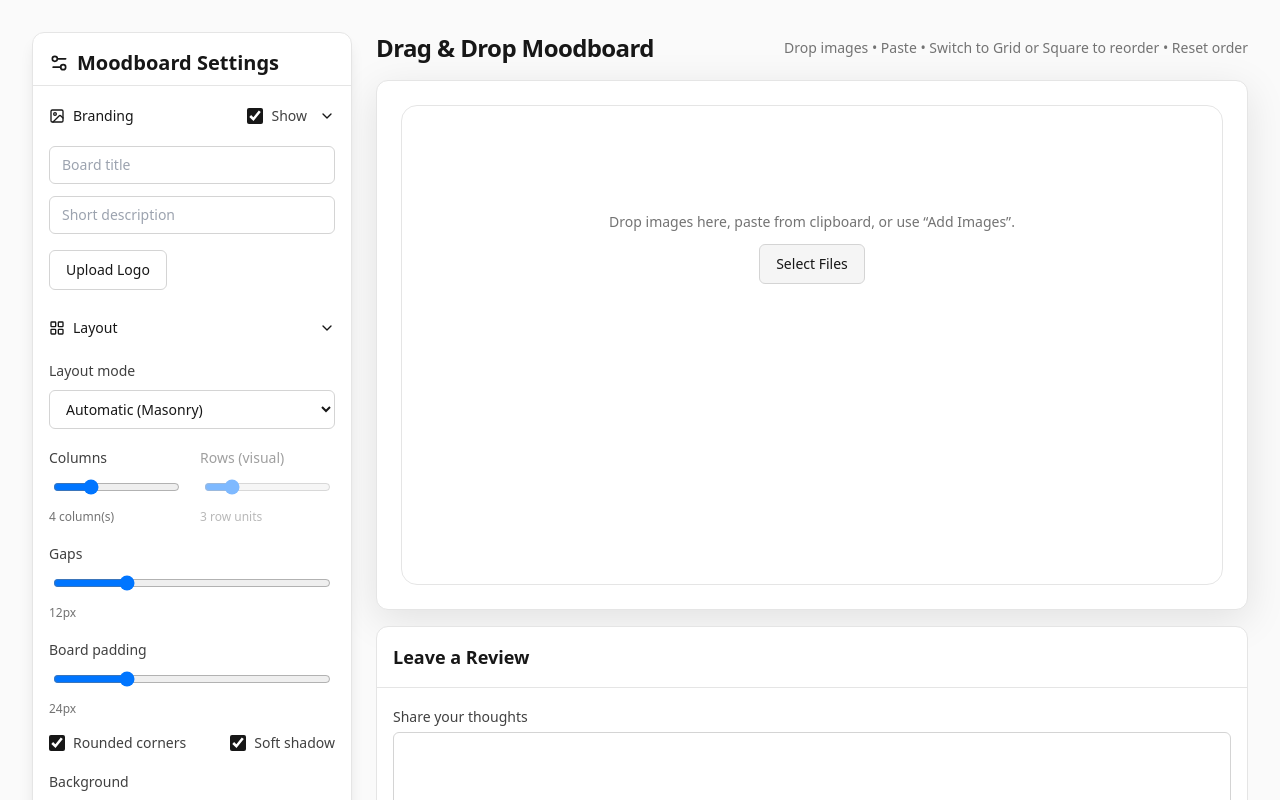
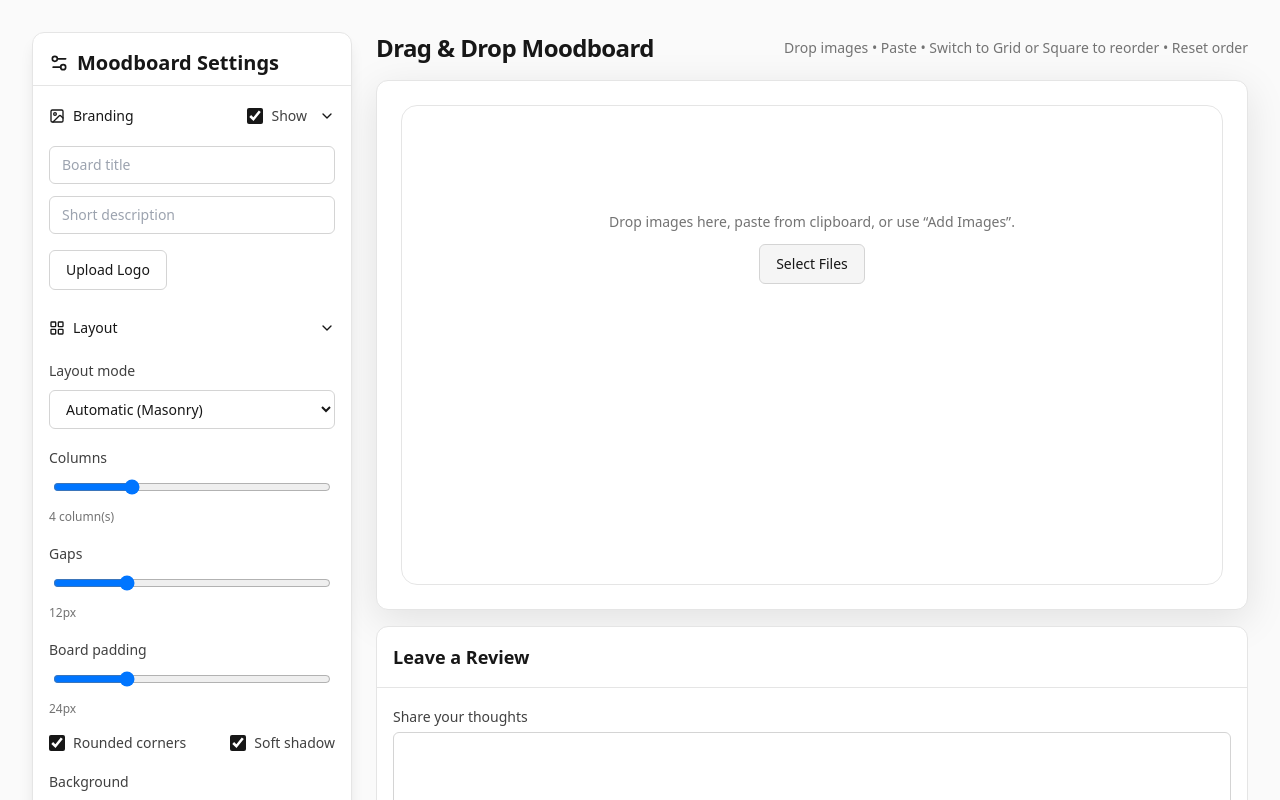
Before and after one commit to kngzero/ML-Moodboard-Maker, a React (Vite) app: page / in a window 1280 px wide. Shown: the top 800 px of the page. Built offline with nearby package versions, Linux system fonts and the light colour scheme.

Commit message:
Hide row slider outside grid layout

```diff
--- a/src/App.jsx
+++ b/src/App.jsx
@@ -283,17 +283,19 @@ export default function MoodboardMaker() {
                     <option value="square">Flexible grid (resizable tiles)</option>
                   </SelectBox>
                 </div>
-                <div className="grid grid-cols-2 gap-4">
+                <div className={cx("grid gap-4", layoutMode === "grid" ? "grid-cols-2" : "grid-cols-1")}>
                   <div className="space-y-2">
                     <Label className="text-sm">Columns</Label>
                     <div className="px-1"><Slider min={1} max={12} step={1} value={[columns]} onValueChange={([v]) => setColumns(v)} /></div>
                     <div className="text-xs text-neutral-500">{columns} column(s)</div>
                   </div>
-                  <div className={cx("space-y-2", layoutMode !== "grid" ? "opacity-50 pointer-events-none" : "")}>
-                    <Label className="text-sm">Rows (visual)</Label>
-                    <div className="px-1"><Slider min={1} max={12} step={1} value={[rows]} onValueChange={([v]) => setRows(v)} /></div>
-                    <div className="text-xs text-neutral-500">{rows} row units</div>
-                  </div>
+                  {layoutMode === "grid" && (
+                    <div className="space-y-2">
+                      <Label className="text-sm">Row height</Label>
+                      <div className="px-1"><Slider min={1} max={12} step={1} value={[rows]} onValueChange={([v]) => setRows(v)} /></div>
+                      <div className="text-xs text-neutral-500">{rows} row(s)</div>
+                    </div>
+                  )}
                 </div>
                 <div className="space-y-2"><Label className="text-sm">Gaps</Label><div className="px-1"><Slider min={0} max={48} step={1} value={[gap]} onValueChange={([v]) => setGap(v)} /></div><div className="text-xs text-neutral-500">{gap}px</div></div>
                 <div className="space-y-2"><Label className="text-sm">Board padding</Label><div className="px-1"><Slider min={0} max={96} step={2} value={[boardPadding]} onValueChange={([v]) => setBoardPadding(v)} /></div><div className="text-xs text-neutral-500">{boardPadding}px</div></div>
```
